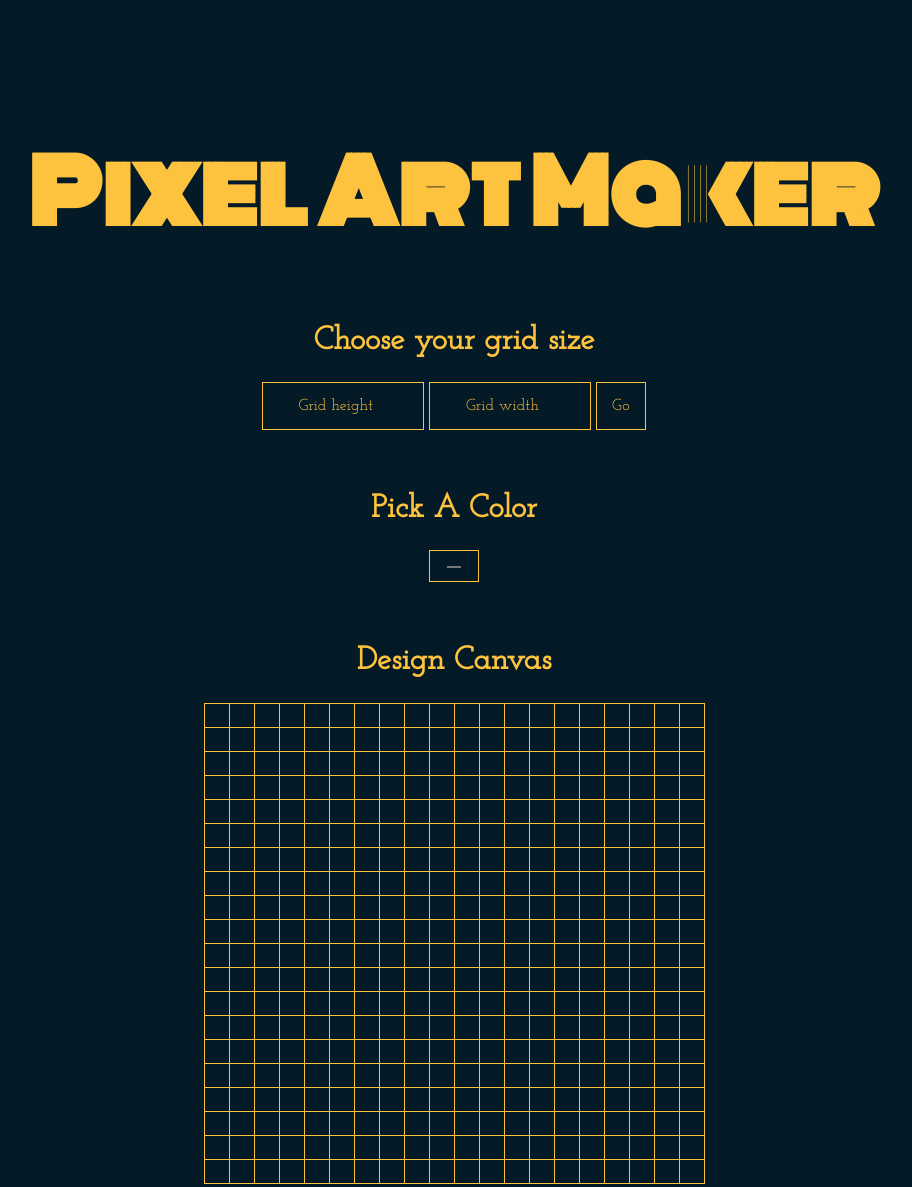
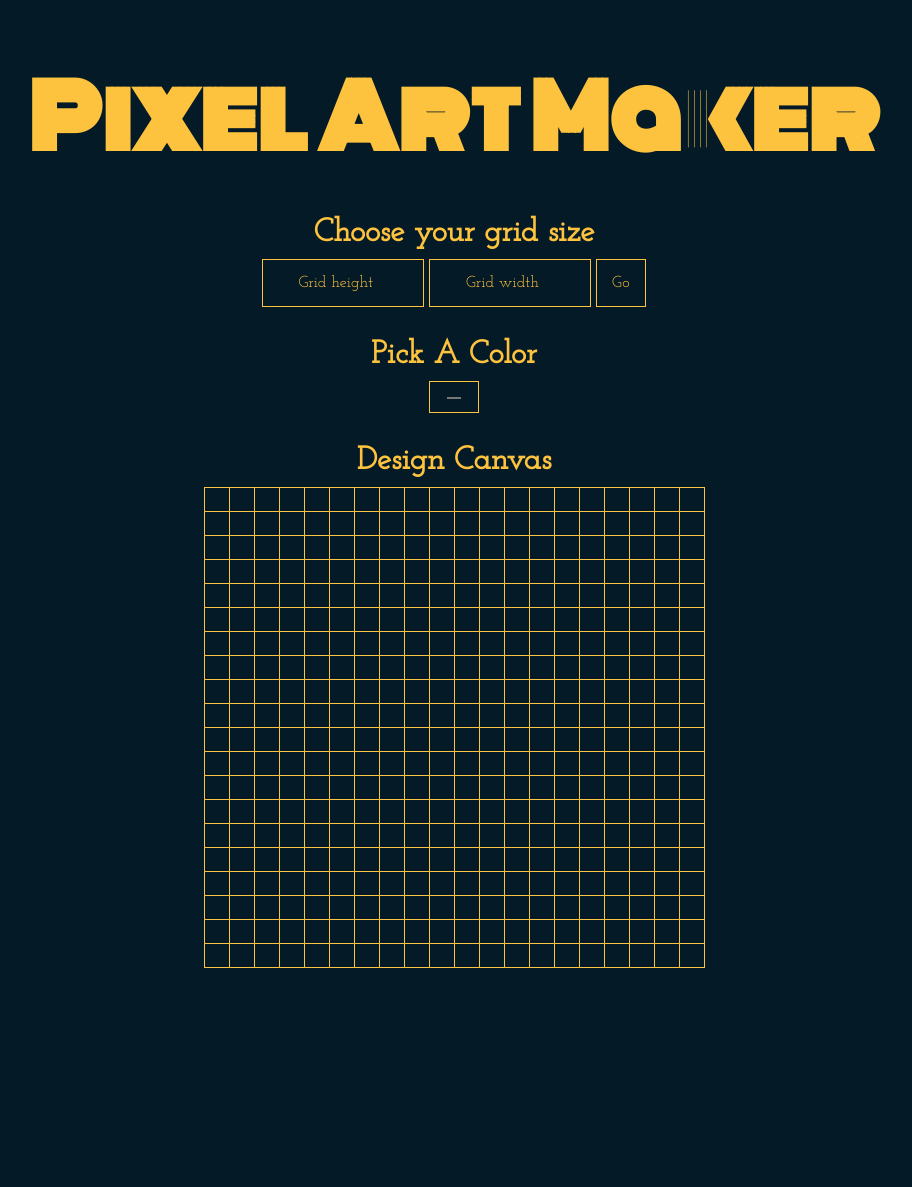
Before and after one commit to davidlower/pixel-art-maker, a plain HTML site: page index.html in a window 1280 px wide. Shown: the whole page, without its empty margins (186-1098 px from the left). After the commit the page ends 1018 px from the top, so only its background shows below. Drawn offline with Linux system fonts and the light colour scheme.

Commit message:
had to change the padding and spacing

```diff
--- a/styles.css
+++ b/styles.css
@@ -16,20 +16,20 @@ html {
 }
 
 h1 {
-   margin: 10% auto 5%;
+   margin: 4% auto 2.5%;
 
    font-family: Monoton;
    font-size: 5.4rem;
 }
 
 h2 {
-   margin: 5% auto 2%;
+   margin: 2.5% auto 0.8%;
 
    font-size: 2rem;
 }
 
 table {
-   margin: 0 auto 10%;
+   margin: 0 auto 4%;
 
    border-collapse: collapse;
 }
```
